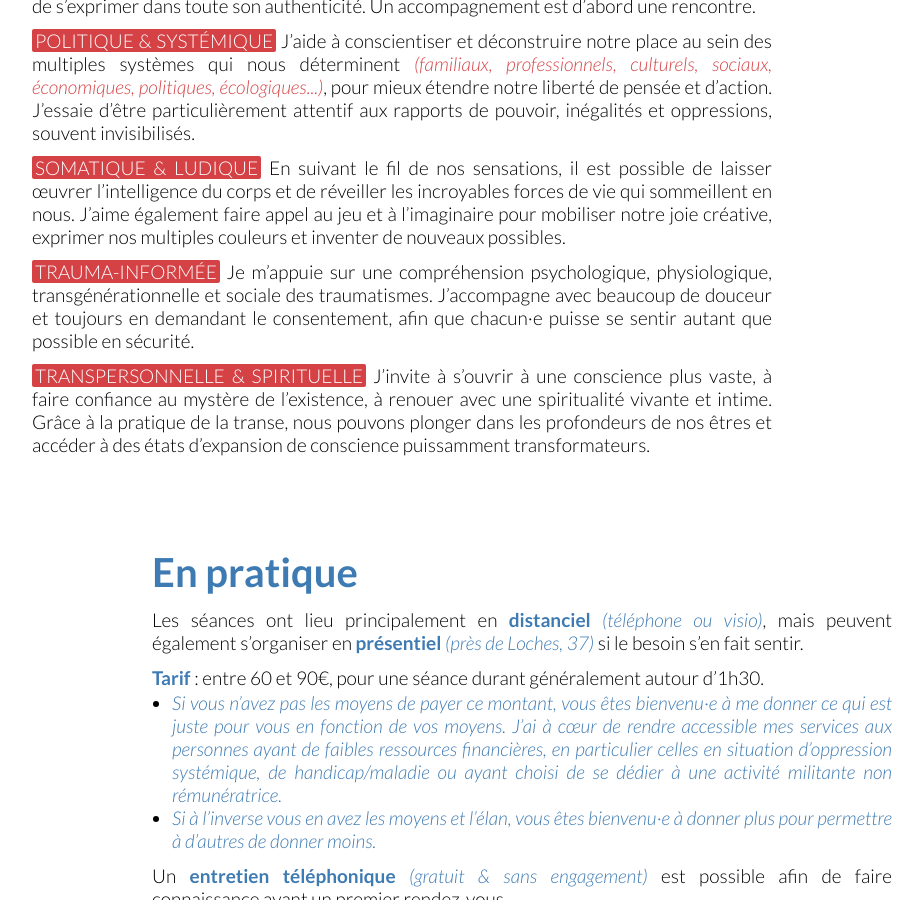
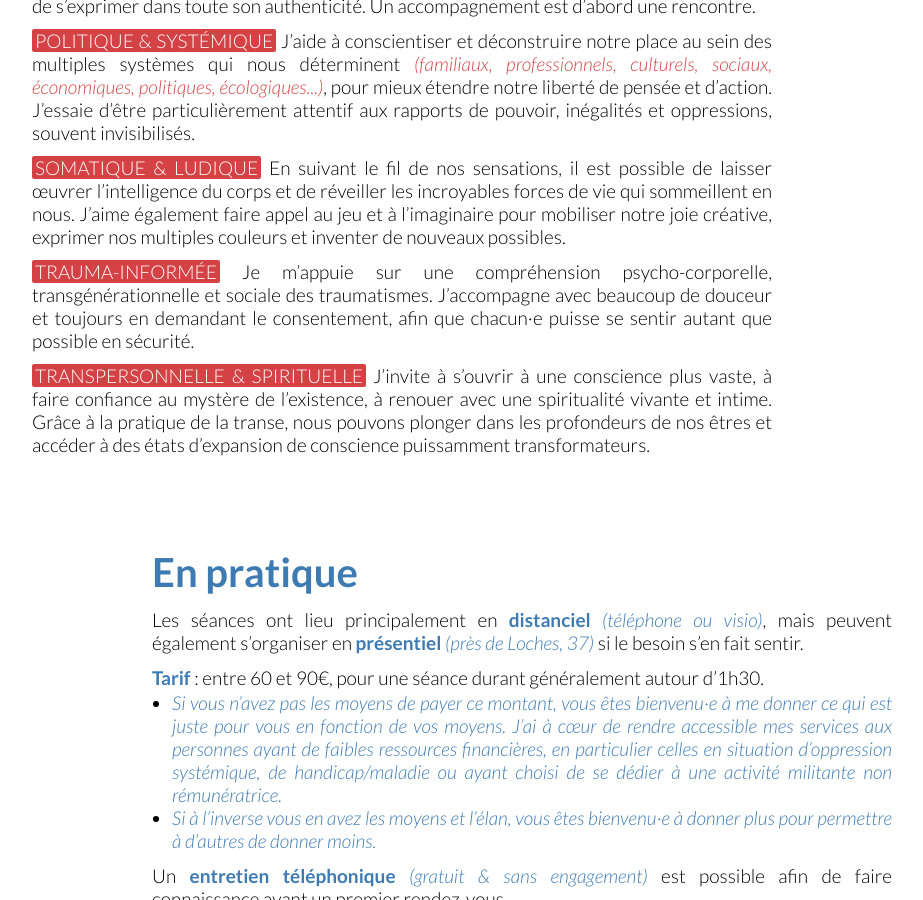
Before and after one commit to leomatteudi/leomatteudi, a Jekyll site: the page built from pages/1-individuel.html, in a window 1280 px wide and 900 px high, scrolled down 1960 px. Shown: the whole window, without its empty margins (178-1101 px from the left). Built offline with Jekyll 4.4.1, drawn with Linux system fonts in a browser that asks for light colours.

Commit message:
Update 1-individuel.html

```diff
--- a/pages/1-individuel.html
+++ b/pages/1-individuel.html
@@ -36,7 +36,7 @@ title: Individus
 	<p><strong>HUMANISTE & RELATIONNELLE</strong> J’ai une immense confiance dans l’élan de vie qui nous anime tou·tes&nbsp;; je tiens le cadre pour permettre à chacun·e de trouver son propre chemin. Je cherche à accueillir l’autre le plus pleinement possible dans l’intégrité de son vécu et de son être&nbsp;; à l’écouter avec toute mon humanité <em>(y compris mes vulnérabilités)</em> afin de lui permettre de s’exprimer dans toute son authenticité. Un accompagnement est d’abord une rencontre.</p>
 	<p><strong>POLITIQUE & SYSTÉMIQUE</strong> J’aide à conscientiser et déconstruire notre place au sein des multiples systèmes qui nous déterminent <em>(familiaux, professionnels, culturels, sociaux, économiques, politiques, écologiques...)</em>, pour mieux étendre notre liberté de pensée et d’action. J’essaie d’être particulièrement attentif aux rapports de pouvoir, inégalités et oppressions, souvent invisibilisés.</p>
 	<p><strong>SOMATIQUE & LUDIQUE</strong> En suivant le fil de nos sensations, il est possible de laisser œuvrer l’intelligence du corps et de réveiller les incroyables forces de vie qui sommeillent en nous. J’aime également faire appel au jeu et à l’imaginaire pour mobiliser notre joie créative, exprimer nos multiples couleurs et inventer de nouveaux possibles.</p>
-	<p><strong>TRAUMA-INFORMÉE</strong> Je m’appuie sur une compréhension psychologique, physiologique, transgénérationnelle et sociale des traumatismes. J’accompagne avec beaucoup de douceur et toujours en demandant le consentement, afin que chacun·e puisse se sentir autant que possible en sécurité.</p>
+	<p><strong>TRAUMA-INFORMÉE</strong> Je m’appuie sur une compréhension psycho-corporelle, transgénérationnelle et sociale des traumatismes. J’accompagne avec beaucoup de douceur et toujours en demandant le consentement, afin que chacun·e puisse se sentir autant que possible en sécurité.</p>
 	<p><strong>TRANSPERSONNELLE & SPIRITUELLE</strong> J’invite à s’ouvrir à une conscience plus vaste, à faire confiance au mystère de l’existence, à renouer avec une spiritualité vivante et intime. Grâce à la pratique de la transe, nous pouvons plonger dans les profondeurs de nos êtres et accéder à des états d’expansion de conscience puissamment transformateurs.</p>
 </div>
 
```
